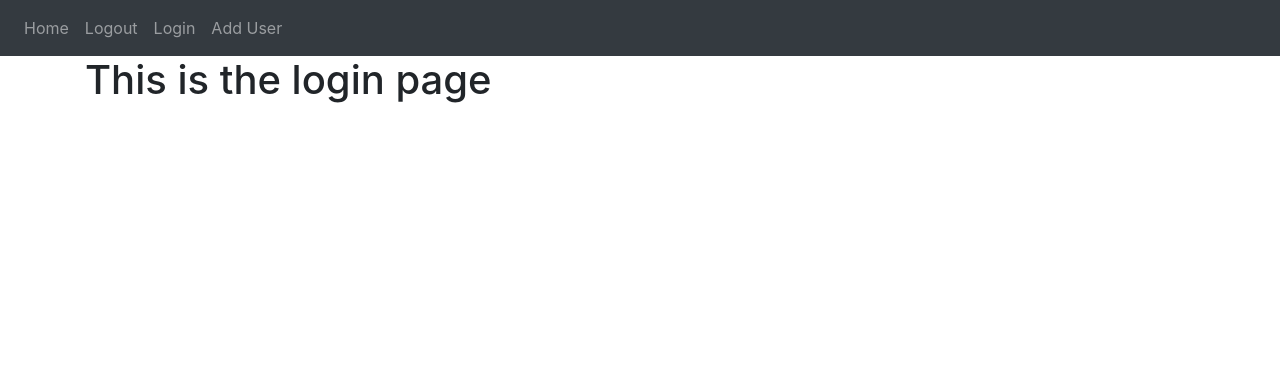
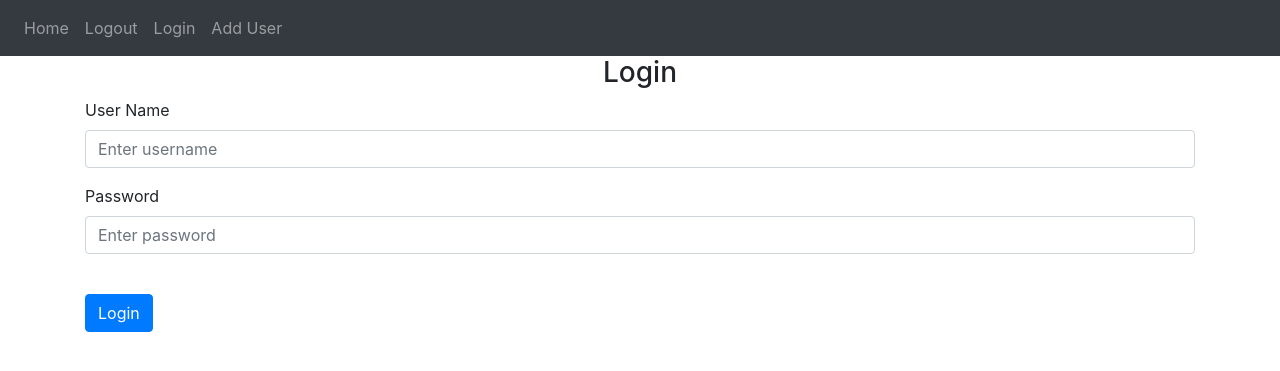
Before and after one commit to CoopDH/Capstone, a Flask app: template Website/templates/login.html in a window 1280 px wide. Shown: the top 371 px of the page. Run offline with Flask 2, Linux system fonts and the light colour scheme; the template is opened without the code that fills it, so the values that code supplies are empty; some libraries are stand-ins or nearby versions.

Commit message:
form filling

```diff
--- a/Website/templates/login.html
+++ b/Website/templates/login.html
@@ -1,4 +1,34 @@
 {% extends "base.html" %}
 {% block title %}Login{% endblock %}
 
-{% block content%} <h1> This is the login page</h1>{%endblock%}
+{% block content%}
+<form method="POST">
+    <h3 align="center"> Login</h3>
+    <!--Form for the login-->
+    <div class="form-group">
+        <label for="username"> User Name</label>
+        <input
+            type="text"
+            class="form-control"
+            id="username"
+            name="username"
+            placeholder="Enter username"
+        />
+    </div>
+    <div class="form-group">
+        <label for="password">Password</label>
+        <input
+            type="password"
+            class="form-control"
+            id="password"
+            name="password"
+            placeholder="Enter password"
+        />
+    </div>
+
+    <br />
+    <button type="submit" class="btn btn-primary">Login</button>
+
+
+</form>
+{%endblock%}
```
Also changed, not shown: Website/auth.py (+6 -4 lines), Website/templates/adduser.html (+13 -3 lines).
